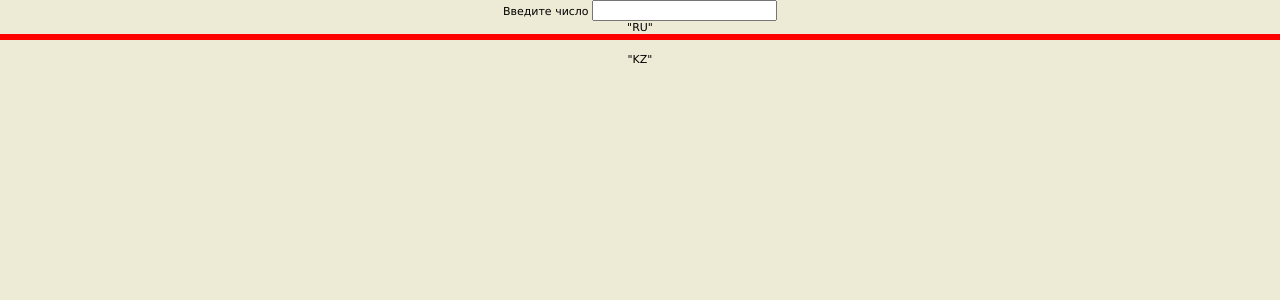
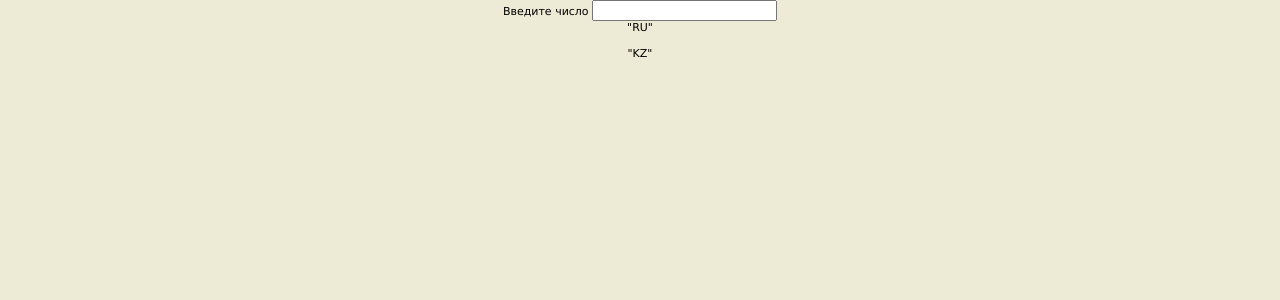
Before and after one commit to trmk1/kaz_num.github.io, a PHP site: page / in a window 1280 px wide. Shown: the top 300 px of the page. Run offline with PHP 8.4, Linux system fonts and the light colour scheme.

Commit message:
Update style.css

```diff
--- a/style.css
+++ b/style.css
@@ -8,7 +8,7 @@
     color: #000;
 }
 #str {
-    border: 3px solid red; /* задаём границу */
+
     background:#fff00f;
 }
 
```
